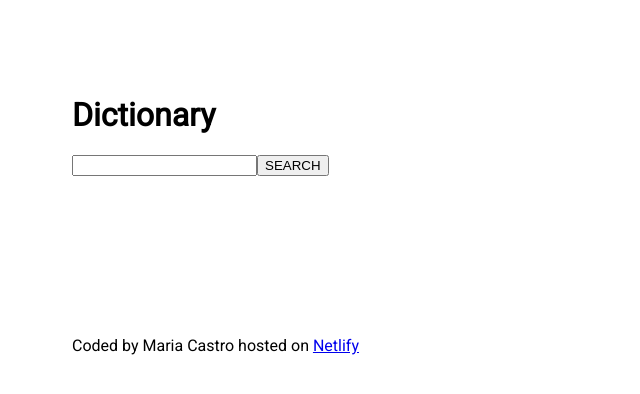
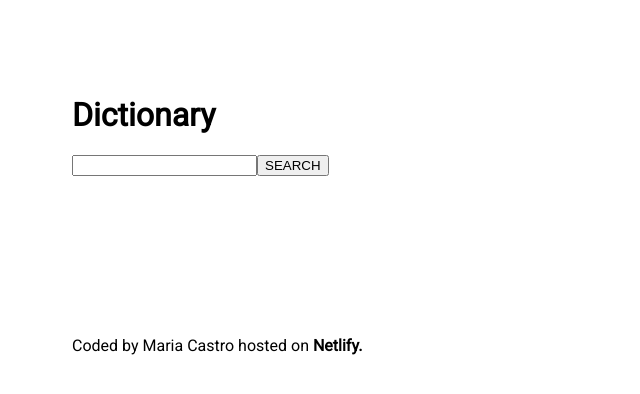
Before and after one commit to mariaalouisaa/Dictionary-Project, a React (Create React App) app: page / in a window 1280 px wide. Shown: the top 394 px of the page, without its empty margins (0-640 px from the left). Built offline with nearby package versions, Linux system fonts and the light colour scheme.

Commit message:
Installed axios and linked api. Have a function to store response

```diff
--- a/package.json
+++ b/package.json
@@ -6,6 +6,7 @@
     "@testing-library/jest-dom": "^5.16.1",
     "@testing-library/react": "^11.2.7",
     "@testing-library/user-event": "^12.8.3",
+    "axios": "^0.24.0",
     "react": "^17.0.2",
     "react-dom": "^17.0.2",
     "react-scripts": "4.0.3",
--- a/src/App.css
+++ b/src/App.css
@@ -6,3 +6,9 @@
 footer {
   margin-top: 10em;
 }
+
+a {
+  color: black;
+  text-decoration: none;
+  font-weight: bold;
+}
--- a/src/App.js
+++ b/src/App.js
@@ -13,7 +13,7 @@ function App() {
           target="_blank"
           rel="noreferrer"
         >
-          Netlify
+          Netlify.
         </a>
       </footer>
     </div>
--- a/src/Search.js
+++ b/src/Search.js
@@ -1,10 +1,17 @@
 import React, { useState } from "react";
+import axios from "axios";
 
 export default function Search() {
   const [keyword, setKeyword] = useState("");
-  function getWord(event) {
+  function handleSearch(event) {
     event.preventDefault();
-    alert(`Searching for ${keyword}`);
+    // API Documentation - https://dictionaryapi.dev/
+    let apiUrl = `https://api.dictionaryapi.dev/api/v2/entries/en/${keyword}`;
+    axios.get(apiUrl).then(handleResponse);
+  }
+
+  function handleResponse(response) {
+    console.log(response.data[0]);
   }
 
   function updateCity(event) {
@@ -13,7 +20,7 @@ export default function Search() {
 
   return (
     <div className="Search">
-      <form onSubmit={getWord}>
+      <form onSubmit={handleSearch}>
         <input type="search" onChange={updateCity} />
         <input type="submit" value="SEARCH" />
       </form>
```
Also changed, not shown: 1 other file (tests, documents, lock files or other folders).
